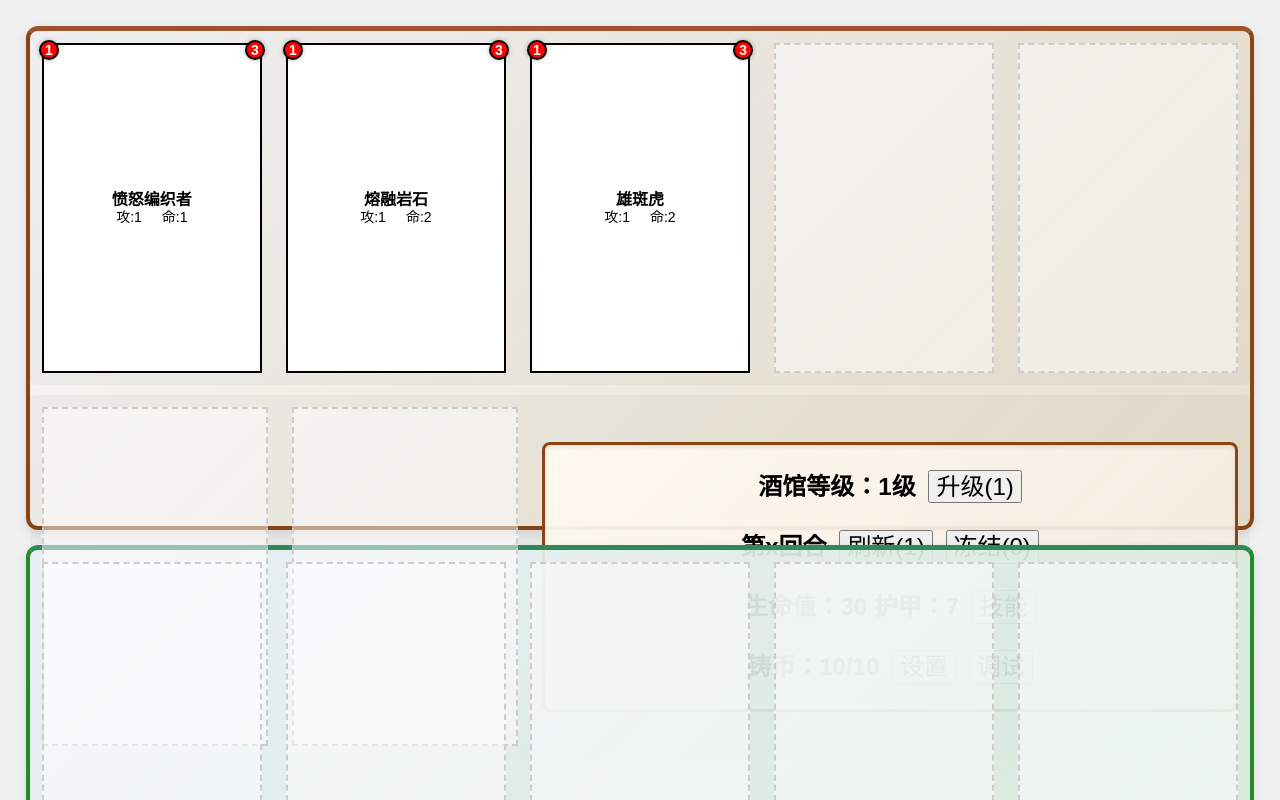
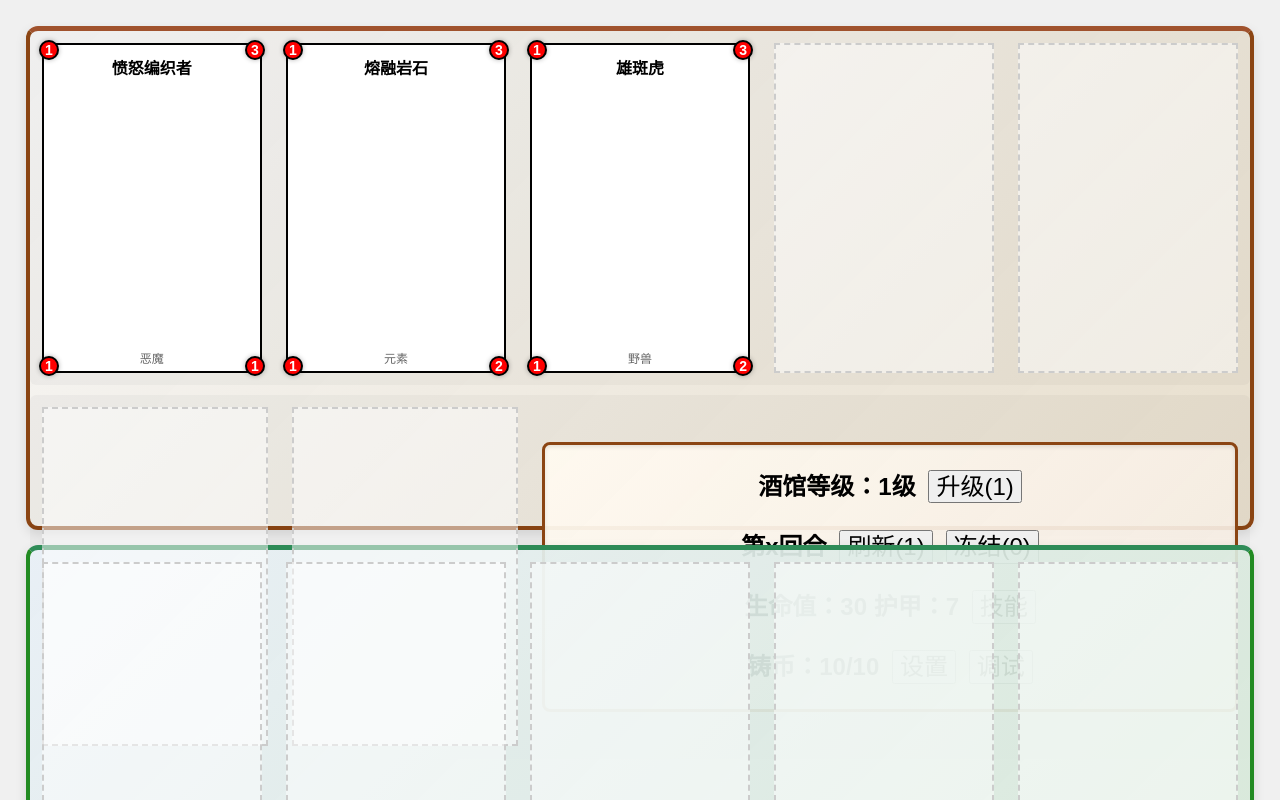
Before and after one commit to seven-it-work/godot-compoent, a Vue app in the folder ls/: page /vertical-hearthstone in a window 1280 px wide. Built offline with nearby package versions, Linux system fonts and the light colour scheme.

Commit message:
feat: 重构卡片ID生成机制并优化卡片显示
- 添加uuid依赖用于生成唯一ID
- 创建IdGenerator工具类提供多种ID生成方式
- 移除手动ID管理，改为自动生成随机ID
- 优化卡片槽组件显示，增加随从类型和属性位置调整

```diff
--- a/ls/package.json
+++ b/ls/package.json
@@ -14,12 +14,14 @@
     "phaser": "^3.90.0",
     "phaser3-rex-plugins": "^1.80.17",
     "pinia": "^3.0.4",
+    "uuid": "^13.0.0",
     "vue": "^3.5.24",
     "vue-router": "^4.6.4"
   },
   "devDependencies": {
     "@eslint/eslintrc": "^3.3.3",
     "@types/node": "^24.10.1",
+    "@types/uuid": "^10.0.0",
     "@typescript-eslint/eslint-plugin": "^8.49.0",
     "@typescript-eslint/parser": "^8.49.0",
     "@vitejs/plugin-vue": "^6.0.1",
--- a/ls/src/game/Card.ts
+++ b/ls/src/game/Card.ts
@@ -1,3 +1,5 @@
+import { IdGenerator } from '../utils/IdGenerator';
+
 /**
  * 卡片类型 - 定义卡片的类型
  */
@@ -18,7 +20,7 @@ export const CardType = {
  */
 export class Card {
   /** 卡片ID - 唯一标识符 */
-  id: string | number;
+  id: string;
   /** 卡片字符串ID - 用于标识卡片类型 */
   strId: string;
   /** 卡片类型 - 随从、法术、英雄等 */
@@ -46,7 +48,6 @@ export class Card {
 
   /**
    * 卡片构造函数
-   * @param id - 卡片ID
    * @param strId - 卡片字符串ID
    * @param cardType - 卡片类型
    * @param name - 英文名称
@@ -61,7 +62,6 @@ export class Card {
    * @param isTemporary - 是否为临时卡片
    */
   constructor(
-    id: string | number,
     strId: string,
     cardType: CardType,
     name: string,
@@ -75,7 +75,7 @@ export class Card {
     cost: number = 0,
     isTemporary: boolean = false
   ) {
-    this.id = id;
+    this.id = IdGenerator.generateRandomId();
     this.strId = strId;
     this.cardType = cardType;
     this.name = name;
--- a/ls/src/game/Minion.ts
+++ b/ls/src/game/Minion.ts
@@ -146,11 +146,6 @@ export class Minion extends Card {
   /** 关键词缓存 - 缓存当前所有关键词（永久+临时），null表示需要重新计算 */
   private keywordsCache: MinionKeyword[] | null = null;
 
-  /** 静态计数器 - 用于生成唯一的实例ID */
-  private static instanceCounter: number = 0;
-  /** 实例ID - 每个随从实例的唯一标识符 */
-  instanceId: string;
-
   /**
    * 清除属性缓存 - 在加成变化、关键词变化或回合开始/结束时调用
    * @注意事项：每当添加/移除加成、修改关键词、开始/结束回合时，必须调用此方法以确保属性计算准确
@@ -181,7 +176,6 @@ export class Minion extends Card {
    * @param upgradeCard - 升级卡片（可选）
    */
   constructor(
-    id: string | number,
     strId: string,
     cardType: CardType,
     name: string,
@@ -198,21 +192,7 @@ export class Minion extends Card {
     minionTypesCN: string[],
     upgradeCard?: UpgradeCard
   ) {
-    super(
-      id,
-      strId,
-      cardType,
-      name,
-      nameCN,
-      text,
-      mechanics,
-      referencedTags,
-      img,
-      art,
-      tier,
-      3,
-      false
-    );
+    super(strId, cardType, name, nameCN, text, mechanics, referencedTags, img, art, tier, 3, false);
 
     // 原始卡片属性初始化
     this.minionTypes = minionTypes;
@@ -238,9 +218,6 @@ export class Minion extends Card {
 
     // 初始化实际属性
     this.health = health;
-
-    // 生成唯一实例ID
-    this.instanceId = `${strId}-${Minion.instanceCounter++}`;
   }
 
   /**
--- /dev/null
+++ b/ls/src/utils/IdGenerator.ts
@@ -0,0 +1,54 @@
+import { v4 as uuidv4, v5 as uuidv5 } from 'uuid';
+
+/**
+ * ID生成器工具类 - 提供多种UUID生成方法
+ */
+export class IdGenerator {
+  /**
+   * 生成随机UUID (v4)
+   * @returns 随机生成的UUID字符串
+   */
+  static generateRandomId(): string {
+    return uuidv4();
+  }
+
+  /**
+   * 基于命名空间和名称生成UUID (v5)
+   * @param name - 用于生成UUID的名称
+   * @param namespace - 命名空间UUID
+   * @returns 基于命名空间和名称生成的UUID字符串
+   */
+  static generateNamedId(
+    name: string,
+    namespace: string = '00000000-0000-0000-0000-000000000000'
+  ): string {
+    return uuidv5(name, namespace);
+  }
+
+  /**
+   * 生成短ID (截取UUID前8位)
+   * @returns 8位短ID字符串
+   */
+  static generateShortId(): string {
+    return uuidv4().substring(0, 8);
+  }
+
+  /**
+   * 生成带有前缀的ID
+   * @param prefix - ID前缀
+   * @returns 带有前缀的UUID字符串
+   */
+  static generatePrefixedId(prefix: string): string {
+    return `${prefix}-${uuidv4()}`;
+  }
+
+  /**
+   * 生成数字ID (基于时间戳和随机数)
+   * @returns 数字ID字符串
+   */
+  static generateNumericId(): string {
+    const timestamp = Date.now();
+    const random = Math.floor(Math.random() * 1000);
+    return `${timestamp}${random}`;
+  }
+}
--- a/ls/src/views/ls/components/CardSlot.vue
+++ b/ls/src/views/ls/components/CardSlot.vue
@@ -15,14 +15,21 @@
   >
     <div v-if="data" class="card-content">
       <!-- 左上角圆形数字 -->
-      <div class="corner-badge top-left">1</div>
+      <div class="corner-badge top-left" v-if="data.tier">{{ data.tier }}</div>
       <!-- 右上角圆形数字 -->
-      <div class="corner-badge top-right">3</div>
+      <div class="corner-badge top-right" v-if="positionType === '酒馆'">{{ data.cost }}</div>
+      <!-- 左下角攻击力 -->
+      <div class="corner-badge bottom-left" v-if="data instanceof Minion">
+        {{ data.getAttack() }}
+      </div>
+      <!-- 右下角生命值 -->
+      <div class="corner-badge bottom-right" v-if="data instanceof Minion">
+        {{ data.health }}
+      </div>
 
       <div class="card-name">{{ data.nameCN }}</div>
-      <div class="card-stats">
-        <div>攻:{{ data.getAttack() }}</div>
-        <div>命:{{ data.health }}</div>
+      <div class="minion-types" v-if="data instanceof Minion">
+        {{ data.minionTypesCN.join('\n') }}
       </div>
     </div>
   </div>
@@ -32,7 +39,8 @@
 import { onMounted, onUnmounted, ref, watch } from 'vue';
 
 import interact from 'interactjs';
-import { Card } from '../../../../game/Card';
+import { Card } from '../../../game/Card';
+import { Minion } from '../../../game/Minion';
 
 // 定义位置类型枚举
 type CardPosition = '酒馆' | '战场' | '手牌';
@@ -556,11 +564,33 @@ onUnmounted(() => {
 /* 左上角徽章 */
 .corner-badge.top-left {
   left: -5px;
+  top: -5px;
 }
 
 /* 右上角徽章 */
 .corner-badge.top-right {
   right: -5px;
+  top: -5px;
+}
+
+/* 左下角徽章 */
+.corner-badge.bottom-left {
+  left: -5px;
+  bottom: -5px;
+  top: auto; /* Override base class top property */
+}
+
+/* 右下角徽章 */
+.corner-badge.bottom-right {
+  right: -5px;
+  bottom: -5px;
+  top: auto; /* Override base class top property */
+}
+
+/* 状态标签样式 */
+.stat-label {
+  font-size: 10px;
+  margin-right: 2px;
 }
 
 /* 卡片名称 */
@@ -568,12 +598,22 @@ onUnmounted(() => {
   font-weight: bold;
   font-size: 16px;
   text-align: center;
+  position: absolute;
+  top: 15px;
 }
 
-/* 卡片属性 */
-.card-stats {
-  display: flex;
-  gap: 20px;
-  font-size: 14px;
+/* 随从类型 */
+.minion-types {
+  font-size: 12px;
+  text-align: center;
+  color: #666;
+  position: absolute;
+  top: auto;
+  bottom: 5px;
+  left: 0;
+  right: 0;
+  margin: 0 auto;
+  white-space: pre-line; /* Allow line breaks with \n */
+  line-height: 1.2;
 }
 </style>
--- a/ls/src/views/ls/index.vue
+++ b/ls/src/views/ls/index.vue
@@ -164,7 +164,6 @@ const initCards = () => {
   // 创建一些实际的随从卡片数据
   const sampleMinions = [
     {
-      id: '1',
       strId: 'BGS_004', // 愤怒编织者
       cardType: CardType.MINION,
       name: 'Wrath Weaver',
@@ -181,7 +180,6 @@ const initCards = () => {
       minionTypesCN: ['恶魔'],
     },
     {
-      id: '2',
       strId: 'BGS_127', // 熔融岩石
       cardType: CardType.MINION,
       name: 'Molten Rock',
@@ -198,7 +196,6 @@ const initCards = () => {
       minionTypesCN: ['元素'],
     },
     {
-      id: '3',
       strId: 'BG_CFM_315', // 雄斑虎
       cardType: CardType.MINION,
       name: 'Alleycat',
@@ -222,7 +219,6 @@ const initCards = () => {
     const MinionClass = minionClassMapByStrId[minionData.strId] || Minion;
 
     const minion = new MinionClass(
-      minionData.id,
       minionData.strId,
       minionData.cardType,
       minionData.name,
```
Also changed, not shown: 1 other file (tests, documents, lock files or other folders).
